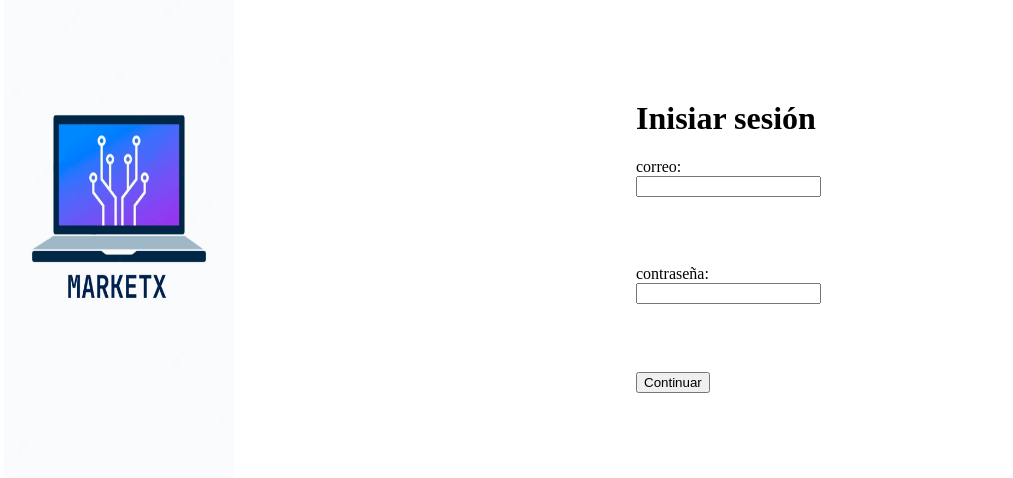
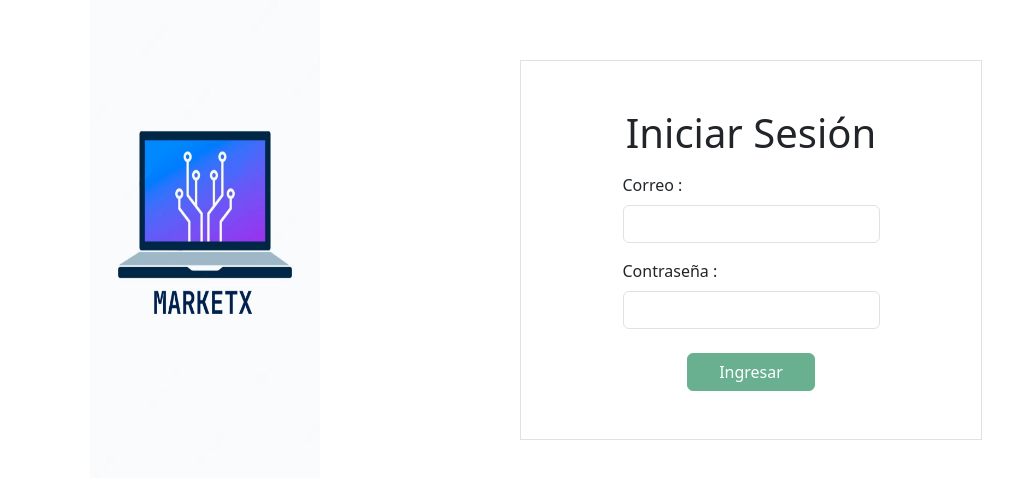
Before and after one commit to Gabriel20Arr/marketX, a Next.js app in the folder client/: page /loging in a window 1280 px wide. Shown: the part 124-602 px from the top of the page, without its empty margins (204-1217 px from the left). Built offline with nearby package versions, Linux system fonts and the light colour scheme; no server answers.

Commit message:
estilo de iniciar sesion

```diff
--- a/client/src/app/loging/Loging.module.css
+++ b/client/src/app/loging/Loging.module.css
@@ -10,10 +10,3 @@
   height: auto;
   margin: 100px 200px;
 }
-
-  .form {
-    flex: 1;
-    display: flex;
-    flex-direction: column;
-    align-items: flex-start;
-  }
--- a/client/src/app/loging/page.jsx
+++ b/client/src/app/loging/page.jsx
@@ -1,74 +1,115 @@
-'use client'
+"use client";
 
-import { useEffect, useState } from "react"
-import Style from './Loging.module.css';
-import image from '../../images/WhatsApp Image 2023-06-13 at 8.46.20 PM.jpeg';
+import { useEffect, useState } from "react";
+import Style from "./Loging.module.css";
+import image from "../../images/WhatsApp Image 2023-06-13 at 8.46.20 PM.jpeg";
 import Image from "next/image";
 import { useGetUsersQuery } from "@/src/redux/services/userApi";
 import { useRouter } from "next/navigation";
+import "bootstrap/dist/css/bootstrap.min.css";
 
 export default function Registrarse() {
   const [usuario, setUsuario] = useState({
-    correo:'',
-    contraseña:''
+    correo: "",
+    contraseña: "",
   });
 
   const [error, setError] = useState({
-    correo:'',
-    contraseña:''
+    correo: "",
+    contraseña: "",
   });
-  const {data} = useGetUsersQuery(null);
+  const { data } = useGetUsersQuery(null);
   const router = useRouter();
 
-  const handlerUsuario = (e)=>{
-    const {value, name} = e.target;
-    setUsuario({...usuario, [name]:value});
+  const handlerUsuario = (e) => {
+    const { value, name } = e.target;
+    setUsuario({ ...usuario, [name]: value });
   };
 
   const handlerSubmit = (e) => {
     e.preventDefault();
-    const correos = data && data.map(user => user.correo).includes(usuario.correo);
-    const contraseñas = data && data.map(user => user.contraseña).includes(usuario.contraseña);
+    const correos =
+      data && data.map((user) => user.correo).includes(usuario.correo);
+    const contraseñas =
+      data && data.map((user) => user.contraseña).includes(usuario.contraseña);
     if (contraseñas && correos) {
       setUsuario({
-        correo: '',
-        contraseña: ''
+        correo: "",
+        contraseña: "",
       });
       setError({
-        correo: '',
-        contraseña: ''
+        correo: "",
+        contraseña: "",
       });
       alert("Se inicio sesion correctamente");
-      router.push('/home');
+      router.push("/home");
     } else {
-      setError(prevError => ({
+      setError((prevError) => ({
         ...prevError,
-        correo: correos ? '' : 'correo no registrado',
-        contraseña: correos ? (contraseñas ? '' : 'contraseña incorrecta') : ''
+        correo: correos ? "" : "correo no registrado",
+        contraseña: correos ? (contraseñas ? "" : "contraseña incorrecta") : "",
       }));
     }
   };
 
+  const habilitarBoton = () => {
+    if (usuario.contraseña === "" || usuario.correo === "") {
+      return true;
+    } else {
+      return false;
+    }
+  };
 
   return (
     <div className={Style.container}>
       <div className={Style.image}>
-        <Image  src={image}
-        width={230} height={500} alt=""/>
+        <Image src={image} width={230} height={500} alt="" />
       </div>
-      <div className={Style.form}>
-        <h1>Inisiar sesión</h1>
 
-        <span>correo: </span>
-        <input type="text" name="correo" onChange={handlerUsuario} value={usuario.correo}/><br />
-        <p>{error.correo ? error.correo : ''}</p><br />
-
-        <span>contraseña: </span>
-        <input type="text" name="contraseña" onChange={handlerUsuario} value={usuario.contraseña}/><br />
-        <p>{error.contraseña ? error.contraseña : ''}</p><br />
-
-        <button type="submit" onClick={handlerSubmit}>Continuar</button>
+      <div className="d-flex align-items-center justify-content-center w-100 border pt-5 pb-5 pr-3 pl-1 ">
+        <form onSubmit={handlerSubmit}>
+          <h1 className="mb-3 text-center">Iniciar Sesión</h1>
+          <div className="mb-2">
+            <label htmlFor="correo" className="form-label">
+              Correo :
+            </label>
+            <input
+              className="form-control"
+              type="text"
+              name="correo"
+              onChange={handlerUsuario}
+              value={usuario.correo}
+            />
+            <p className="form-text text-danger">
+              {error.correo ? error.correo : ""}
+            </p>
+          </div>
+          <div className="mb-2">
+            <label htmlFor="contraeña" className="form-label">
+              Contraseña :
+            </label>
+            <input
+              className="form-control"
+              type="text"
+              name="contraseña"
+              onChange={handlerUsuario}
+              value={usuario.contraseña}
+            />
+            <p className="form-text text-danger">
+              {error.contraseña ? error.contraseña : ""}
+            </p>
+          </div>
+          <div className="d-grid gap-2 col-6 mx-auto">
+            <button
+              disabled={habilitarBoton()}
+              className="btn btn-success mt-2"
+              type="submit"
+            >
+              Ingresar
+            </button>
+          </div>
+        </form>
       </div>
     </div>
-  )
+  );
 }
```
Also changed, not shown: client/src/app/registrarse/page.jsx (+15 -11 lines), 2 other files (tests, documents, lock files or other folders). Lines whose indentation alone changed are shown as unchanged.
